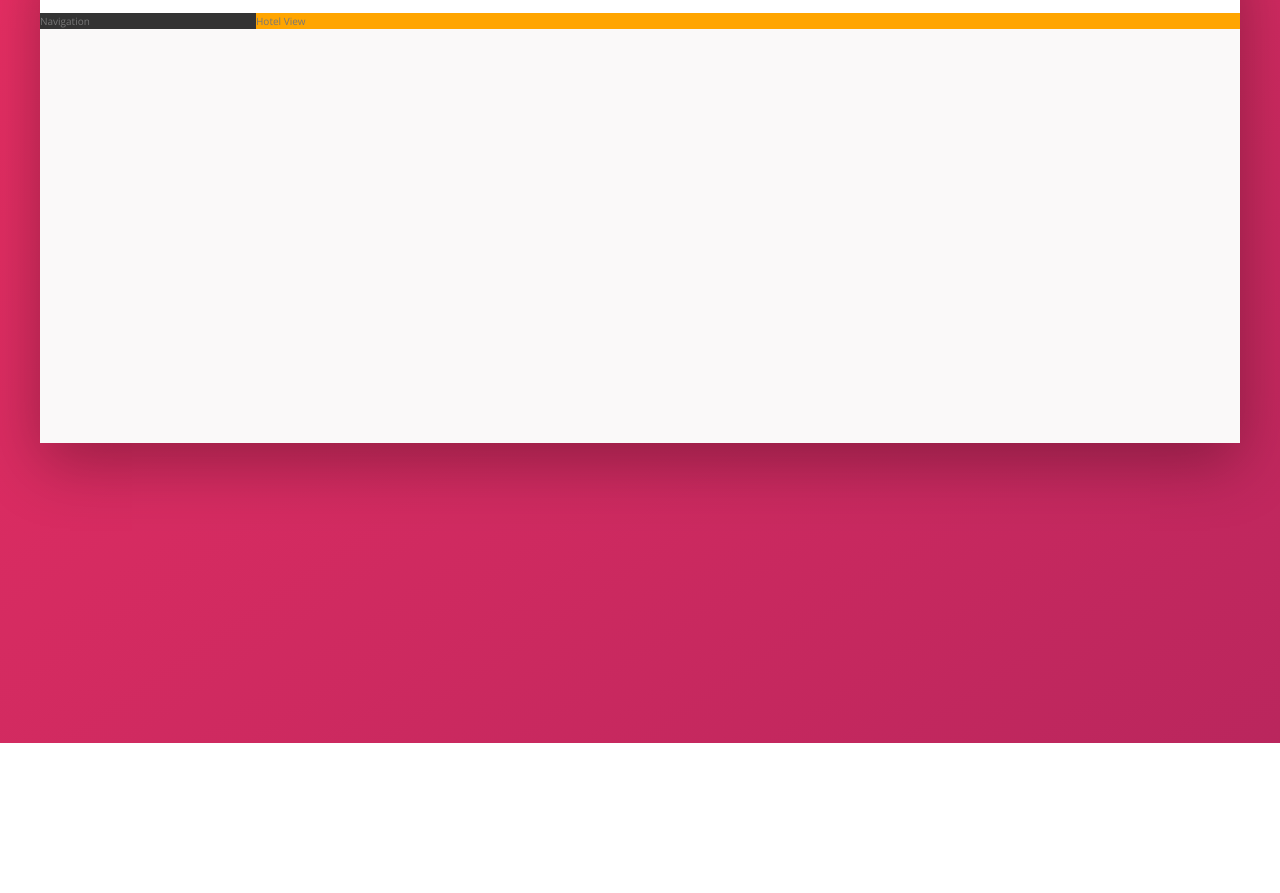
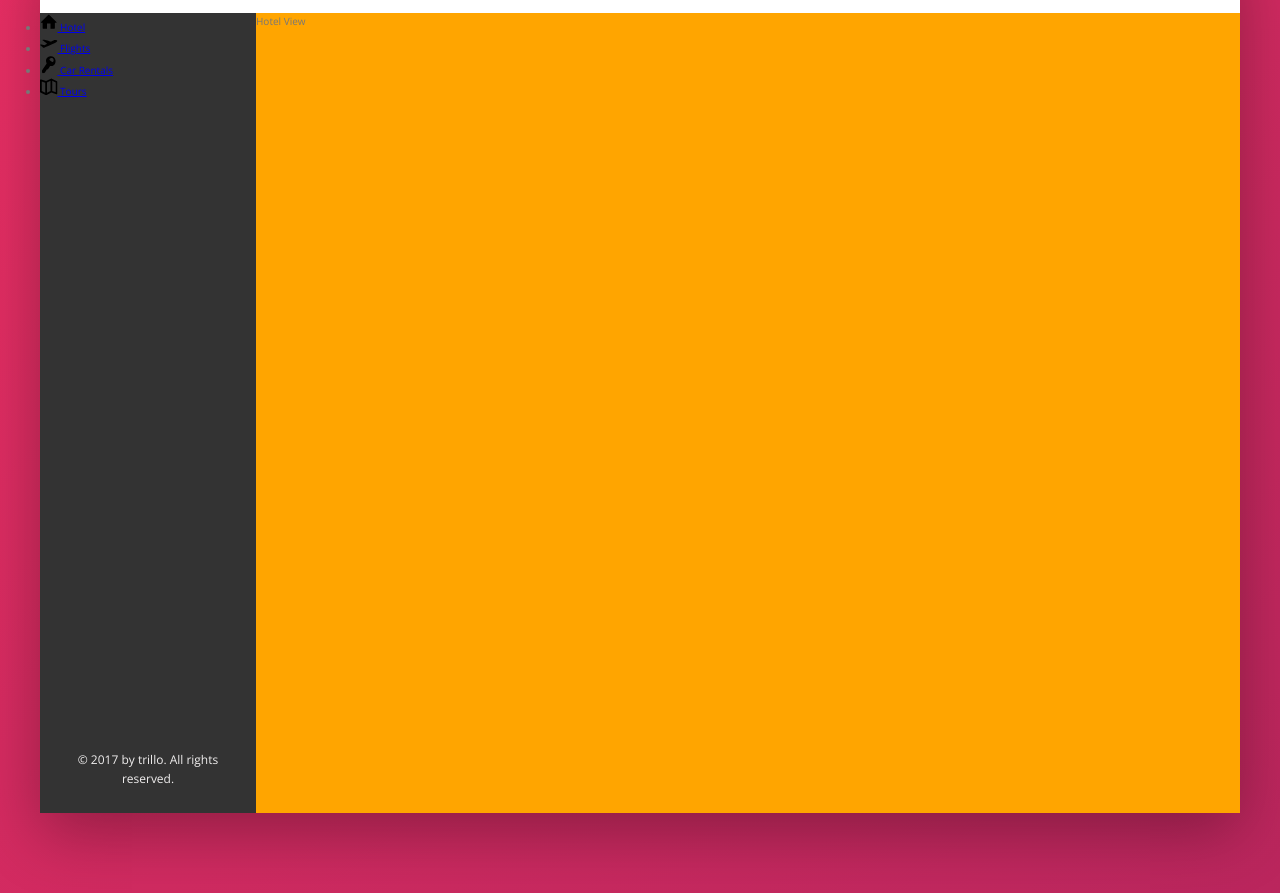
Before and after one commit to CypherAk007/Trillio, a website: page index.html in a window 1280 px wide. Shown: the part 137-1030 px from the top of the page. Before the commit the page ends 880 px from the top, so only its background shows below. Drawn offline with nearby package versions, Linux system fonts and the light colour scheme.

Commit message:
nav side bar

```diff
--- a/index.html
+++ b/index.html
@@ -43,7 +43,48 @@
             </header>
             <div class="content">
                 <nav class="sidebar">
-                    Navigation
+                    <ul class="side-nav">
+                        <li class="side-nav__item">
+                            <a href="#" class="side-nav__link">
+                                <svg class="side-nav__icon">
+                                    <use xlink:href="img/sprite.svg#icon-home"></use>
+                                </svg>
+                                <span>Hotel</span>
+                            </a>
+                        </li>
+
+
+                        <li class="side-nav__item">
+                            <a href="#" class="side-nav__link">
+                                <svg class="side-nav__icon">
+                                    <use xlink:href="img/sprite.svg#icon-aircraft-take-off"></use>
+                                </svg>
+                                <span>Flights</span>
+                            </a>
+                        </li>
+
+
+                        <li class="side-nav__item">
+                            <a href="#" class="side-nav__link">
+                                <svg class="side-nav__icon">
+                                    <use xlink:href="img/sprite.svg#icon-key"></use>
+                                </svg>
+                                <span>Car Rentals</span>
+                            </a>
+                        </li>
+
+                        <li class="side-nav__item">
+                            <a href="#" class="side-nav__link">
+                                <svg class="side-nav__icon">
+                                    <use xlink:href="img/sprite.svg#icon-map"></use>
+                                </svg>
+                                <span>Tours</span>
+                            </a>
+                        </li>
+                    </ul>
+                    <div class="legal">
+                        &copy; 2017 by trillo. All rights reserved.
+                    </div>
                 </nav>
                 <main class="hotel-view">
                     Hotel View
--- a/sass/_components.scss
+++ b/sass/_components.scss
@@ -101,15 +101,36 @@
         align-items: center;
 
     }
-    &__user{
 
-    }
     &__user-photo{
         height: 3.75rem;
         border-radius: 50%;
         margin-right: 1rem;
     }
-    &__user-name{
+
+}
+
+/////////////////////////////////////////////////
+// SIDE NAVIGATION
+.side-nav{
+    &__item{
 
     }
+    &__link{
+
+    }
+    &__icon{
+        height: 1.75rem;
+        width: 1.75rem;
+    }
 }
+
+
+/////////////////////////////////////////////////
+// LEGAL TEXT
+.legal{
+    font-size: 1.2rem;
+    color: var(--color-grey-light-3);
+    text-align: center;
+    padding:2.5rem;
+}
--- a/sass/_layout.scss
+++ b/sass/_layout.scss
@@ -23,10 +23,14 @@
 .sidebar{
     background-color: var(--color-grey-dark-1);
     flex:0 0 18%;
+    display: flex;
+    flex-direction: column;
+    justify-content: space-between;
 
 }
 
 .hotel-view{
     background-color:orange;
     flex:1;
+    height: 80rem;
 }
```
Also changed, not shown: css/style.css.
